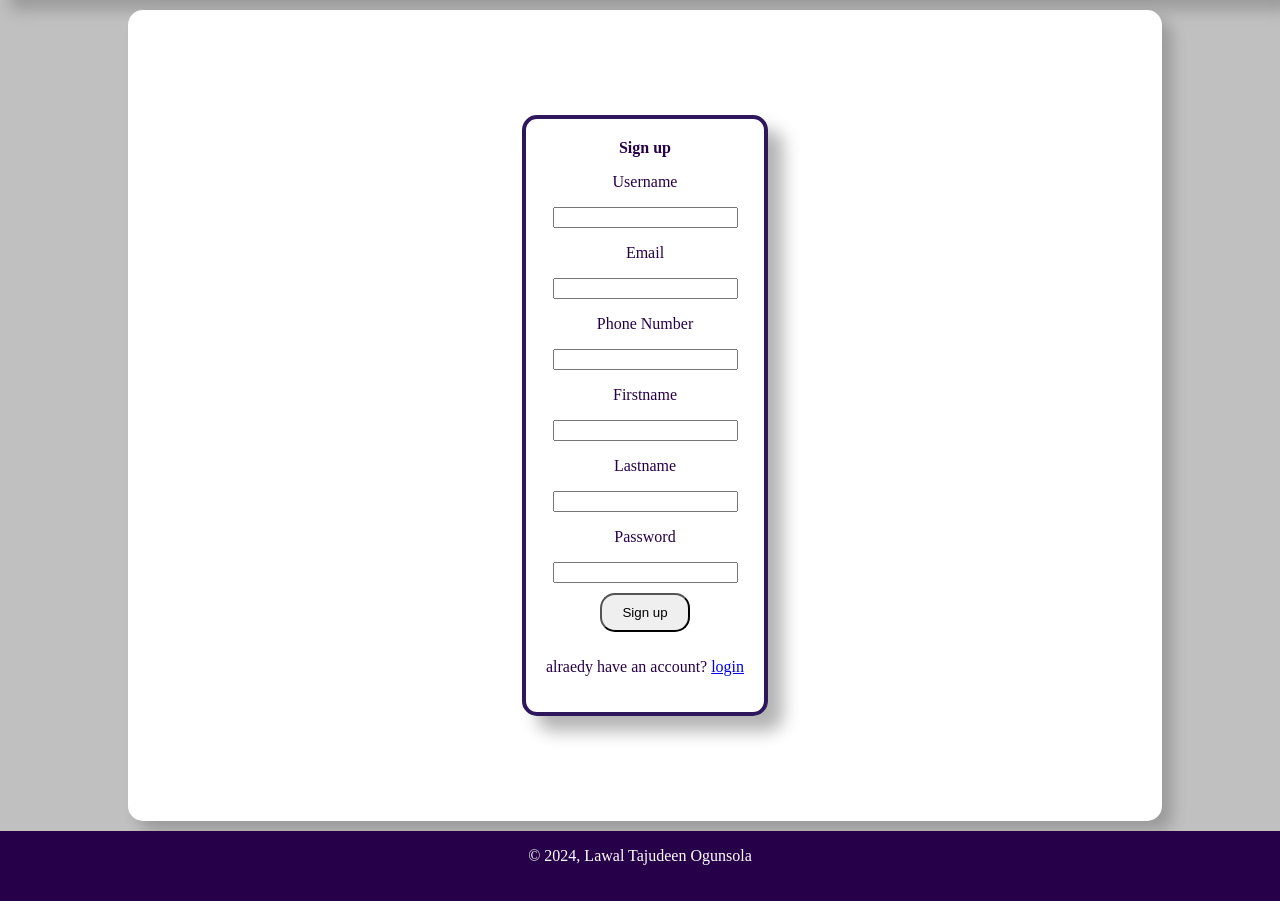
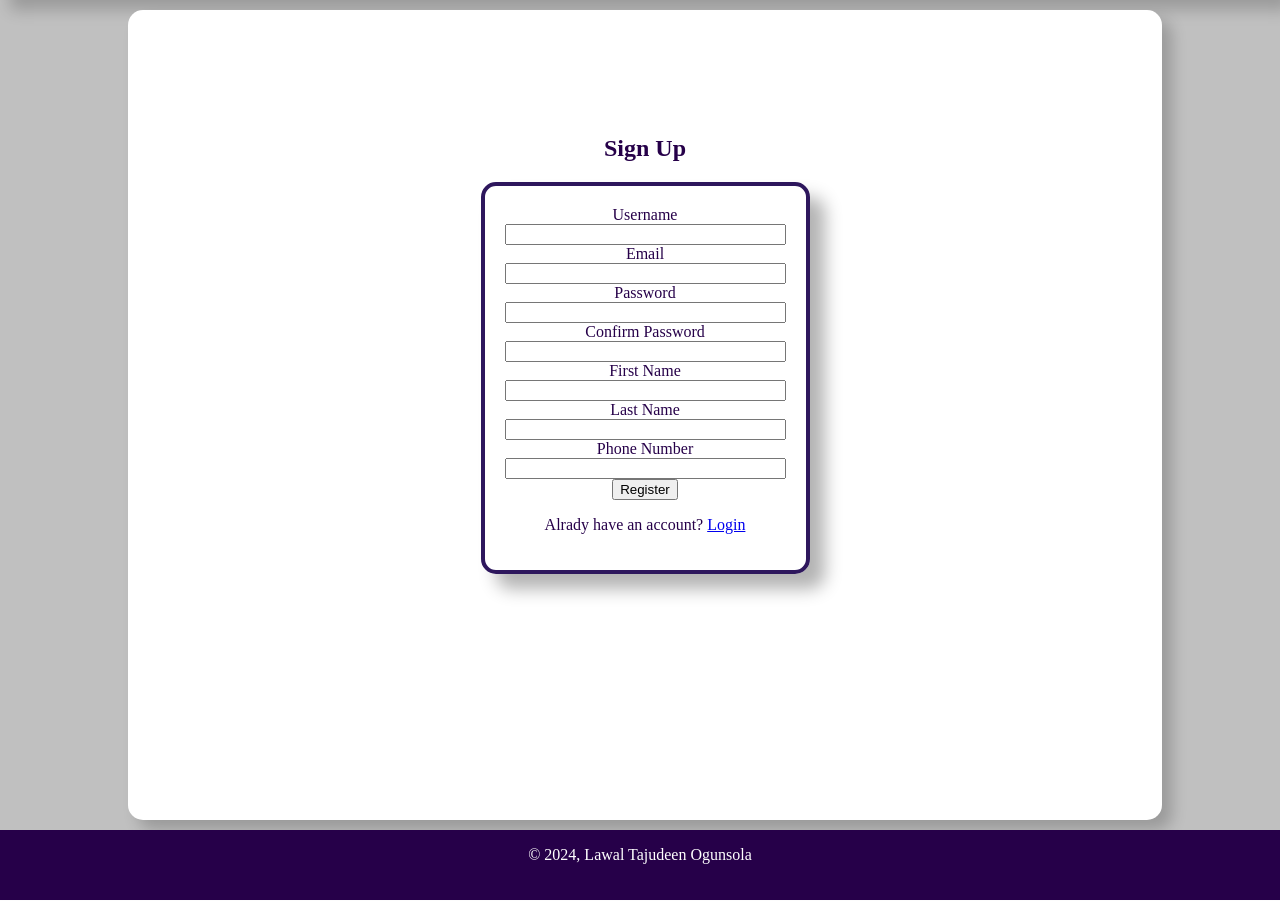
Before and after one commit to lawalTheWest/ticketing_system, a Flask app: page /register in a window 1280 px wide. Shown: the part 90-991 px from the top of the page. Run offline with Flask 3, Linux system fonts and the light colour scheme.

```diff
--- a/app/routes.py
+++ b/app/routes.py
@@ -4,20 +4,25 @@
 from flask import Blueprint, render_template, redirect, url_for, flash
 from flask_login import login_user, logout_user, login_required, current_user
 from wtforms import StringField, PasswordField, SubmitField
-# from app import db
-from wtforms.validators import InputRequired, Length, Email, EqualTo, ValidationError
+from app import db
+from wtforms.validators import DataRequired, InputRequired, Length, Email, EqualTo, ValidationError
 from flask_wtf import FlaskForm
 from .base_model import User
+# from werkzeug.security import generate_password_hash, check_password_hash
+from flask_bcrypt import Bcrypt
 
-
+bycrypt = Bcrypt()
 routes = Blueprint('routes', __name__)
 
 # Forms
 class RegisterForm(FlaskForm):
-    username = StringField('username', validators=[InputRequired(), Length(min=4,max=80)])
-    email = StringField('Email', validators=[InputRequired(), Email()])
-    password = PasswordField('Password', validators=[InputRequired(), EqualTo('password')])
-    confirm_password = PasswordField('Confirm PAssword', validators=[InputRequired(), EqualTo('password')])
+    username = StringField('Username', validators=[InputRequired(), Length(min=4,max=80)])
+    email = StringField('Email', validators=[DataRequired(), Email()])
+    password = PasswordField('Password', validators=[InputRequired()])
+    confirm_password = PasswordField('Confirm Password', validators=[InputRequired(), EqualTo('password')])
+    first_name = StringField('First Name', validators=[DataRequired(), Length(min=4, max=80)])
+    last_name = StringField('Last Name', validators=[DataRequired(), Length(min=4,max=80)])
+    phone_number = StringField('Phone Number', validators=[InputRequired(), Length(min=8, max=20)])
     submit = SubmitField('Register')
 
     def validate_username(self, username):
@@ -49,7 +54,7 @@ def About():
 def Login():
     form = LoginForm()
     if form.validate_on_submit():
-        user = user.query.filter_by(email=form.email.data).first()
+        user = User.query.filter_by(email=form.email.data).first()
         if user and user.check_password(form.password.data):
             login_user(user)
             flash('Logged in SUccessfulyy', 'success')
@@ -62,11 +67,12 @@ def Login():
 def Register():
     form = RegisterForm()
     if form.validate_on_submit():
+        hashed_password = bycrypt.generate_password_hash(form.password.data, method='scrypt')
         new_user = User(username=form.username.data,
                         email=form.email.data,
-                        first_name='firstName',
-                        last_name='lastName',
-                        phone_number='00000000000')
+                        first_name=form.first_name.data,
+                        last_name=form.last_name.data,
+                        phone_number=form.phone_number.data)
         new_user.set_password(form.password.data)
         db.session.add(new_user)
         db.session.commit()
--- a/templates/login.html
+++ b/templates/login.html
@@ -7,7 +7,9 @@
 <div class='login_cls'>
     <!-- <h3>Login</h3> -->
     <form>
-        <legend><b>Login</b></legend>
+        <div>
+            <h2>Login</h2>
+        </div>
         {{ form.hidden_tag() }}
         <div>
             {{ form.email.label }}<br>
--- a/templates/register.html
+++ b/templates/register.html
@@ -6,29 +6,55 @@
 {% block contents %}
 <div class='login_cls'>
     <!-- <h3>Login</h3> -->
-    <form>
-        <legend><b>Sign up</b></legend>
-        <p>Username</p>
-        <input type="text" required /><br />
-
-        <p>Email</p>
-        <input type="email" required />
-
-        <p>Phone Number</p>
-        <input type="number" required />
-
-        <p>Firstname</p>
-        <input type="text" required />
-
-        <p>Lastname</p>
-        <input type="text" required />
-
-        <p>Password</p>
-        <input type="password" required /> <br />
-
-        <button type="submit">Sign up</button> <br>
-
-        <p>alraedy have an account? <a href="{{ url_for('routes.Login') }}">login</a></p>
-    </form>
+    <h2>Sign Up</h2>
+        <form method="POST">
+            {{ form.hidden_tag() }}
+            <div>
+                {{ form.username.label }}<br>
+                {{ form.username(size=32) }}<br>
+                {% for error in form.username.errors %}
+                    <span style="color: red;">[{{ error }}]</span><br>
+                {% endfor %}
+            </div>
+            <div>
+                {{ form.email.label }}<br>
+                {{ form.email(size=32) }}<br>
+                {% for error in form.email.errors %}
+                    <span style="color: red;">[{{ error }}]</span><br>
+                {% endfor %}
+            </div>
+            <div>
+                {{ form.password.label }}<br>
+                {{ form.password(size=32) }}<br>
+                {% for error in form.password.errors %}
+                    <span style="color: red;">[{{ error }}]</span><br>
+                {% endfor %}
+            </div>
+            <div>
+                {{ form.confirm_password.label }}<br>
+                {{ form.confirm_password(size=32) }}<br>
+                {% for error in form.confirm_password.errors %}
+                    <span style="color: red;">[{{ error }}]</span><br>
+                {% endfor %}
+            </div>
+            <div>
+                {{ form.first_name.label }}<br>
+                {{ form.first_name(size=32) }}<br>
+            </div>
+            <div>
+                {{ form.last_name.label }}<br>
+                {{ form.last_name(size=32) }}<br>
+            </div>
+            <div>
+                {{ form.phone_number.label }}<br>
+                {{ form.phone_number(size=32) }}<br>
+            </div>
+            <div>
+                {{ form.submit() }}
+            </div>
+            <div>
+                <p>Alrady have an account? <a href="{{ url_for('routes.Login') }}">Login</a></p>
+            </div>
+        </form>
 </div>
 {% endblock %}
```
Also changed, not shown: app.db, app/base_model.py (line endings or trailing spaces).
